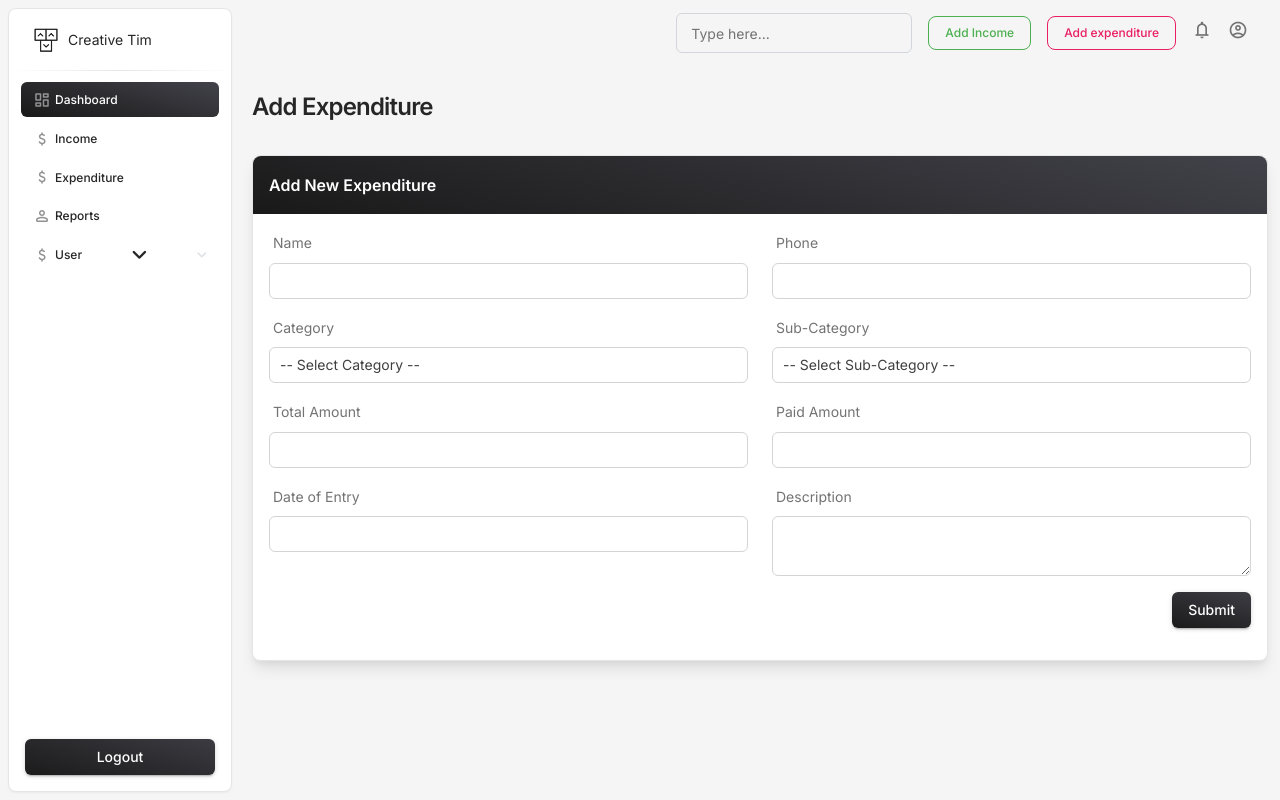
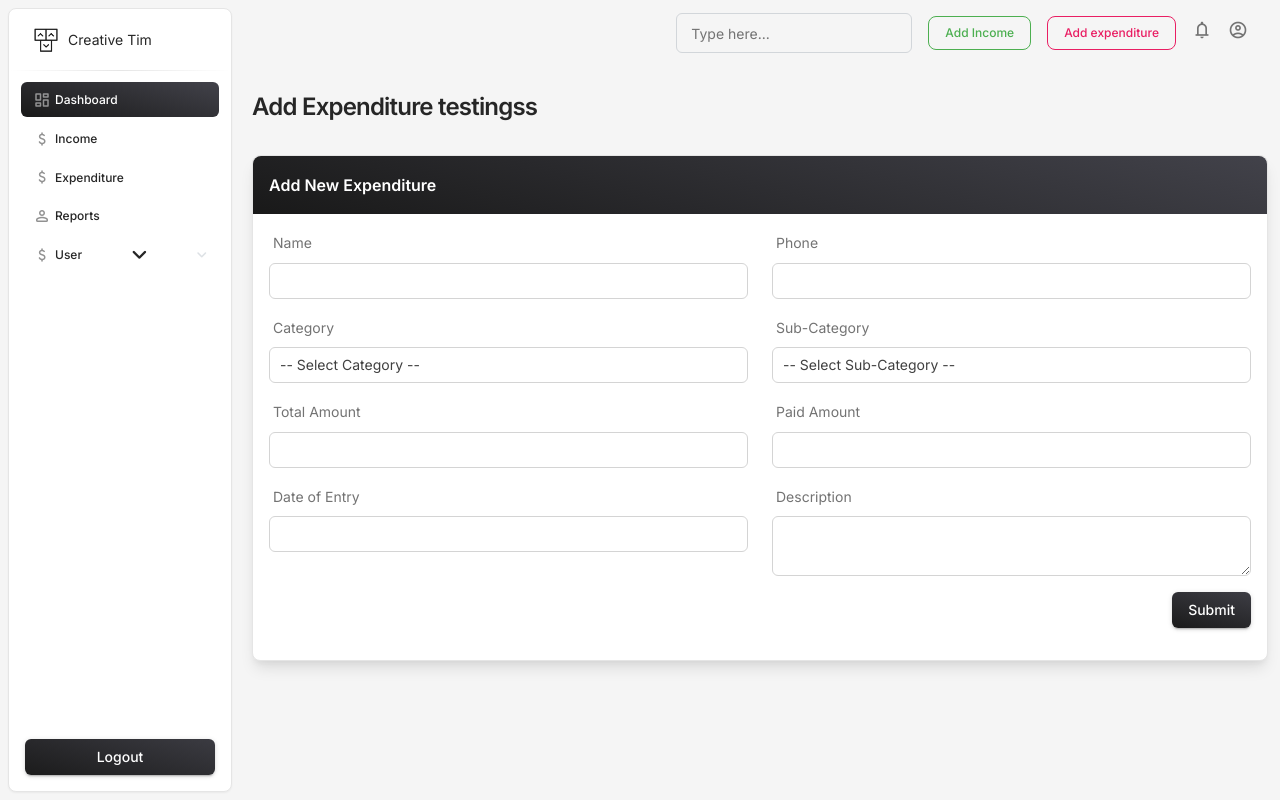
Before and after one commit to UKY171991/account.softpromis.com, a PHP site: page /add-expenditure.php in a window 1280 px wide. Run offline with PHP 8.4, Linux system fonts and the light colour scheme; the visitor is signed in with stand-in values (Sample User, id 1); data that the repository does not hold is empty; some libraries are stand-ins or nearby versions.

Commit message:
Update add-expenditure.php

```diff
--- a/add-expenditure.php
+++ b/add-expenditure.php
@@ -44,7 +44,7 @@ if (isset($_POST['category_id'])) {
         <div class="container-fluid py-4">
             <div class="row">
                 <div class="col-12">
-                    <h4 class="text-dark">Add Expenditure</h4>
+                    <h4 class="text-dark">Add Expenditure testingss</h4>
                 </div>
             </div>
 
```
